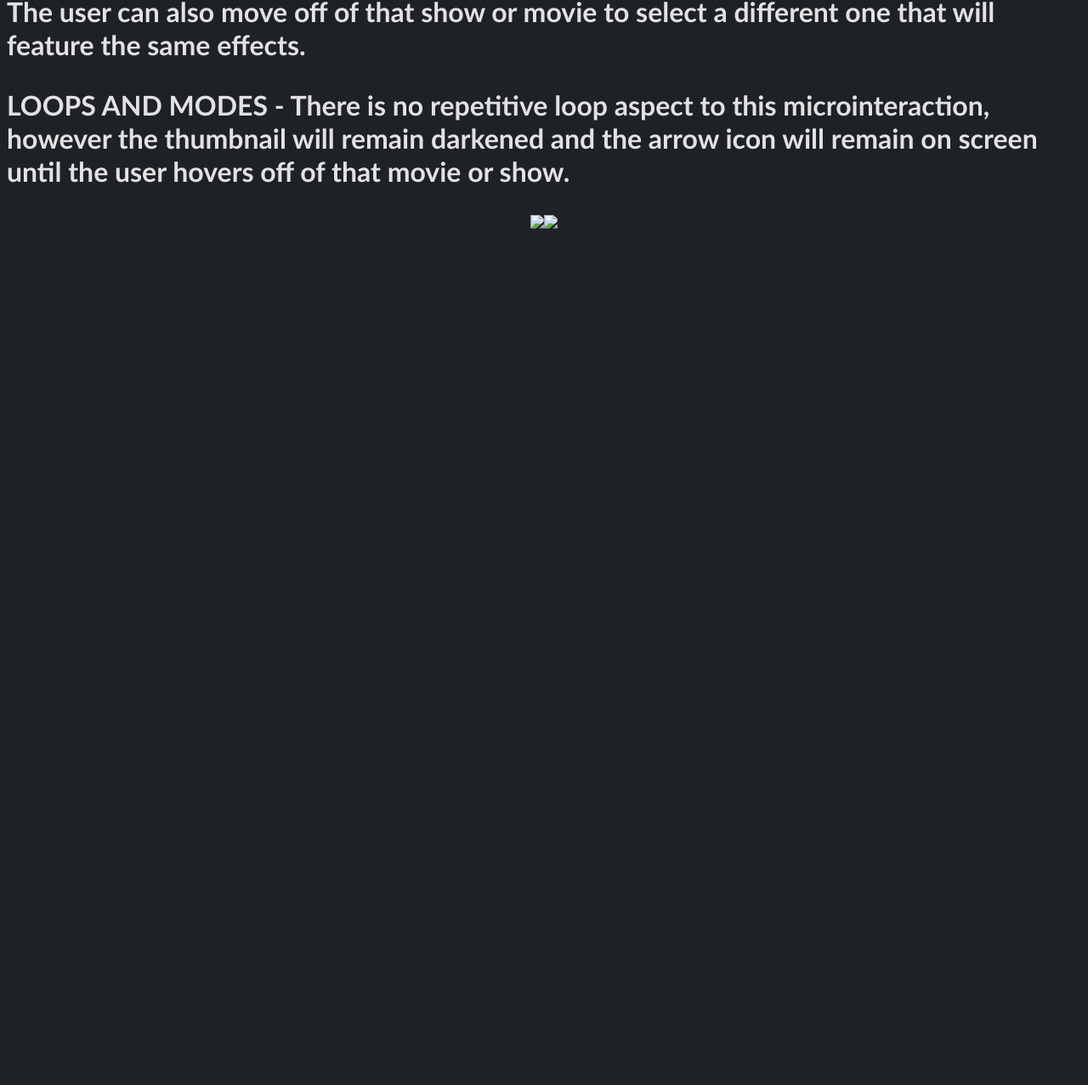
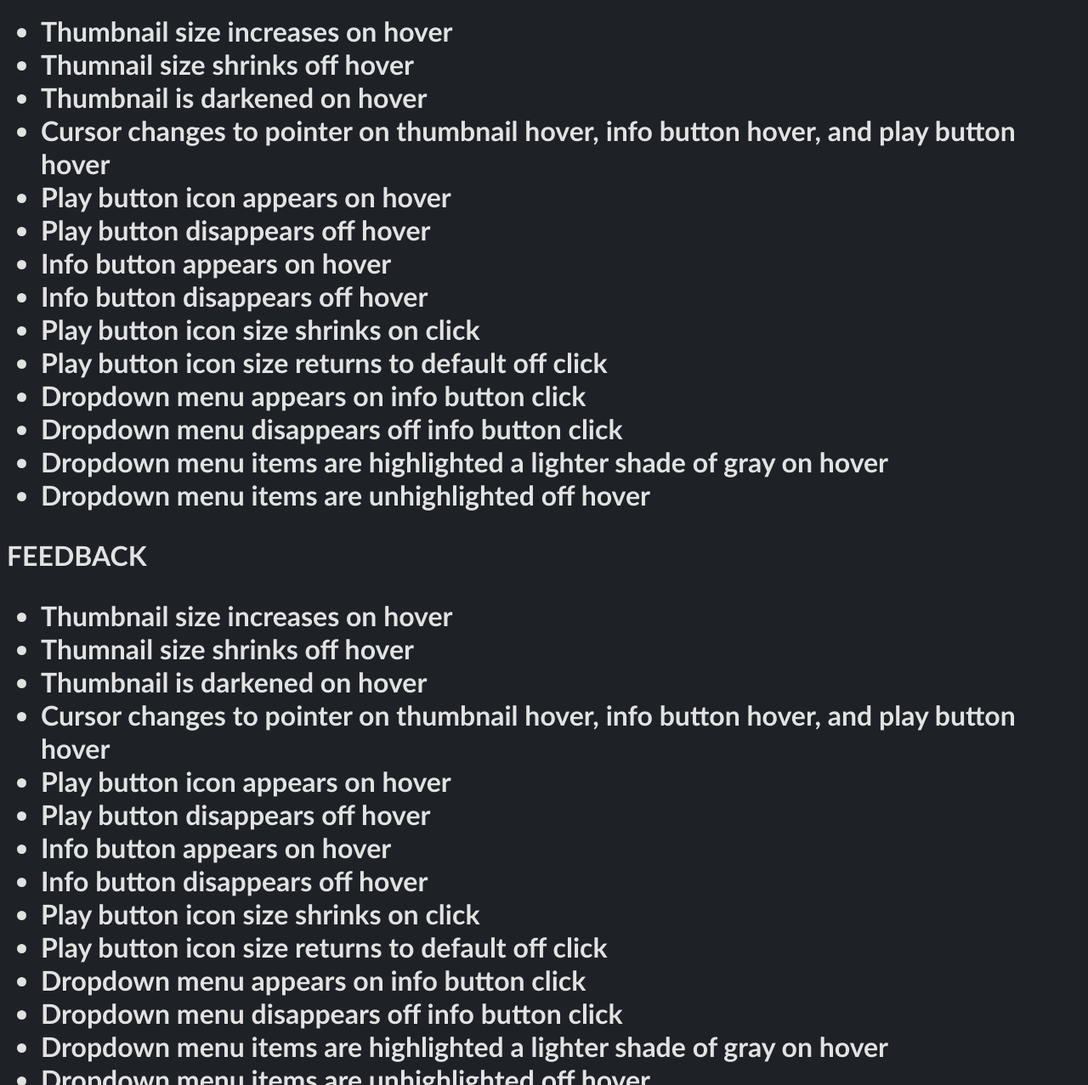
Before and after one commit to RockyArcaro/ra873-idm232, a plain HTML site: page index.html in a window 1280 px wide. Shown: the part 536-1813 px from the top of the page at 85% size. Before the commit the page ends 813 px from the top, so only its background shows below. Drawn offline with Linux system fonts and the light colour scheme.

Commit message:
Update index.html

```diff
--- a/index.html
+++ b/index.html
@@ -1,35 +1,83 @@
 <!DOCTYPE html>
 <head>
+    <title>Beta Description</title>
     <link rel="stylesheet" href="style.css">
+    <script src="java.js"></script>
 </head>
 
 <body>
-<div class="play">
+<!-- <div class="play">
     <div class="container">
         <img src="Pictures/WorkingInteraction.png" id="interaction">
         <div class="overlay">
             <img src="Pictures/playbutton.png" class="image">
         </div>
     </div>
+</div>  -->
+<div class="info">
+    <a href="https://www.hulu.com/hub/home" target="_blank">Hulu.com</a>
 </div>
-<div class="info">
-    <a href="https://www.hulu.com/hub/home">Hulu.com</a>
+<div class="textcontainer">
+    <span class="textitem">
+        <span> TRIGGERS </span>
+        <ul>
+            <li>Hover On (Thumbnail)</li>
+            <li>Hover Off (Thumbnail)</li>
+            <li>On Click (Play Button)</li>
+            <li>Off Click (Play Button)</li>
+            <li>On Click (Info Button)</li>
+            <li>On Hover (Dropdown Item)</li>
+            <li>Off Hover (Dropdown Item)</li>
+        </ul>
+    </span>
+    <span class="textitem">
+      <span>  RULES </span>
+        <ul>
+            <li>Thumbnail size increases on hover</li>
+            <li>Thumnail size shrinks off hover</li>
+            <li>Thumbnail is darkened on hover</li>
+            <li>Cursor changes to pointer on thumbnail hover, info button hover, and play button hover</li>
+            <li>Play button icon appears on hover</li>
+            <li>Play button disappears off hover</li>
+            <li>Info button appears on hover</li>
+            <li>Info button disappears off hover</li>
+            <li>Play button icon size shrinks on click</li>
+            <li>Play button icon size returns to default off click</li>
+            <li>Dropdown menu appears on info button click</li>
+            <li>Dropdown menu disappears off info button click</li>
+            <li>Dropdown menu items are highlighted a lighter shade of gray on hover</li>
+            <li>Dropdown menu items are unhighlighted off hover</li>
+        </ul>
+    </span>
+    <span class="textitem">
+      <div>  FEEDBACK </div>
+        <ul>
+            <li>Thumbnail size increases on hover</li>
+            <li>Thumnail size shrinks off hover</li>
+            <li>Thumbnail is darkened on hover</li>
+            <li>Cursor changes to pointer on thumbnail hover, info button hover, and play button hover</li>
+            <li>Play button icon appears on hover</li>
+            <li>Play button disappears off hover</li>
+            <li>Info button appears on hover</li>
+            <li>Info button disappears off hover</li>
+            <li>Play button icon size shrinks on click</li>
+            <li>Play button icon size returns to default off click</li>
+            <li>Dropdown menu appears on info button click</li>
+            <li>Dropdown menu disappears off info button click</li>
+            <li>Dropdown menu items are highlighted a lighter shade of gray on hover</li>
+            <li>Dropdown menu items are unhighlighted off hover</li>
+        </ul>
+    </span>
+    <span class="textitem">
+      <div>  LOOPS/MODES </div>
+        <ul>
+            <li>There are no repetitive loops or modes</li>
+        </ul>
+    </span>
 </div>
-    <p>
-        TRIGGERS - This microinteraction is triggered by the user hovering the mouse overtop any video or movie.
-    </p>
-    <p>
-        RULES - When the user hovers over a specific show or movie, then that show or movie is darkened, and will have a white border around it, indicating it can be clicked. The user can also move off of that show or movie to select a different one that will feature the same effects.
-    </p>
-    <p>
-        FEEDBACK - When the user hovers over a specific show or movie, then that show or movie is darkened, and will have a white border around it, indicating it can be clicked. The user can also move off of that show or movie to select a different one that will feature the same effects.
-    </p>
-    <p>
-        LOOPS AND MODES - There is no repetitive loop aspect to this microinteraction, however the thumbnail will remain darkened and the arrow icon will remain on screen until the user hovers off of that movie or show.
-    </p>
+
     <div class="play">
-        <img src="Pictures/MicroInteraction1.png">
-        <img src="Pictures/MicroInteraction2.png">
+        <img src="Pictures/MicroInteractionScreenshots.png">
     </div>
 
 </body>
```
